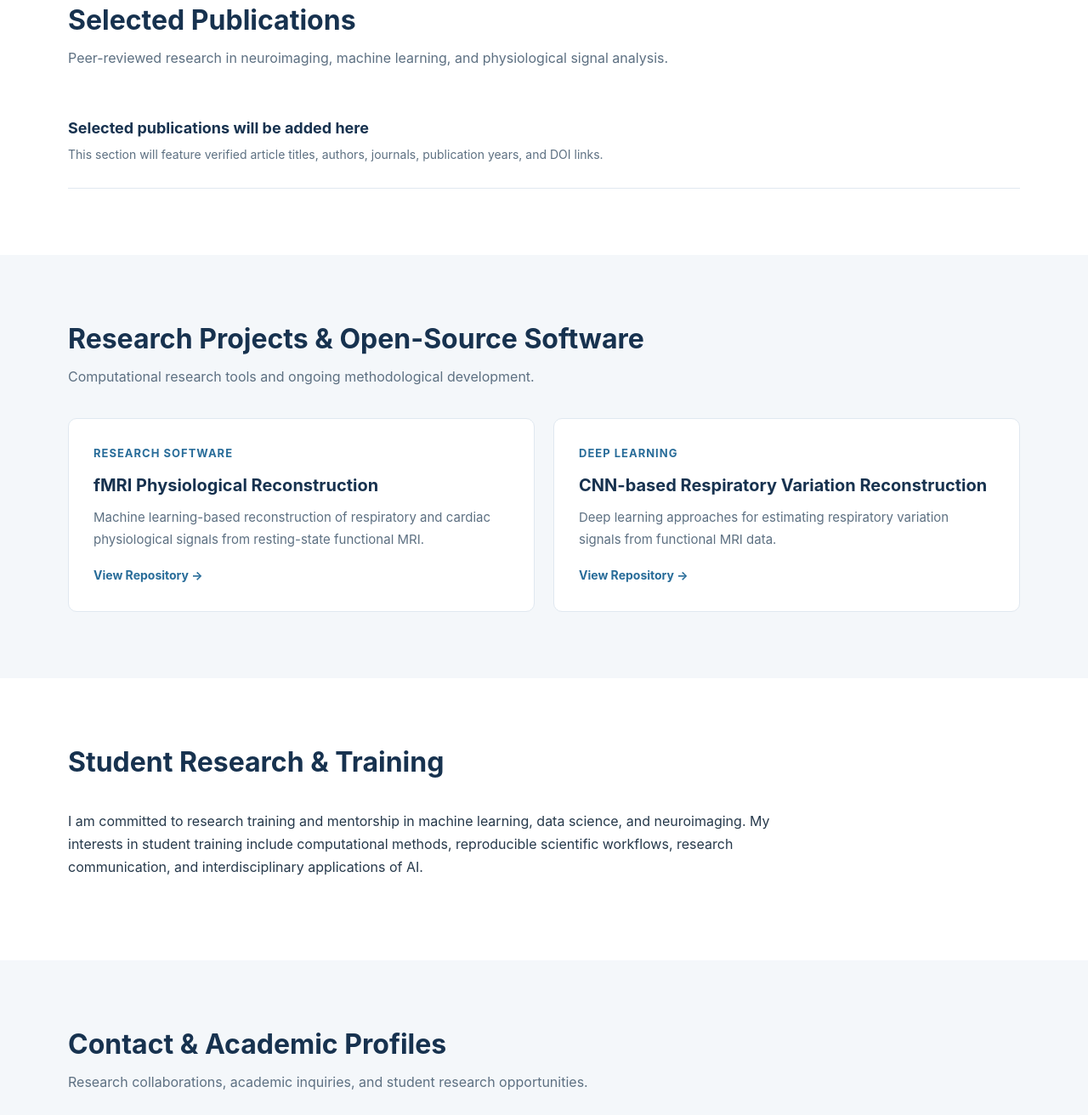
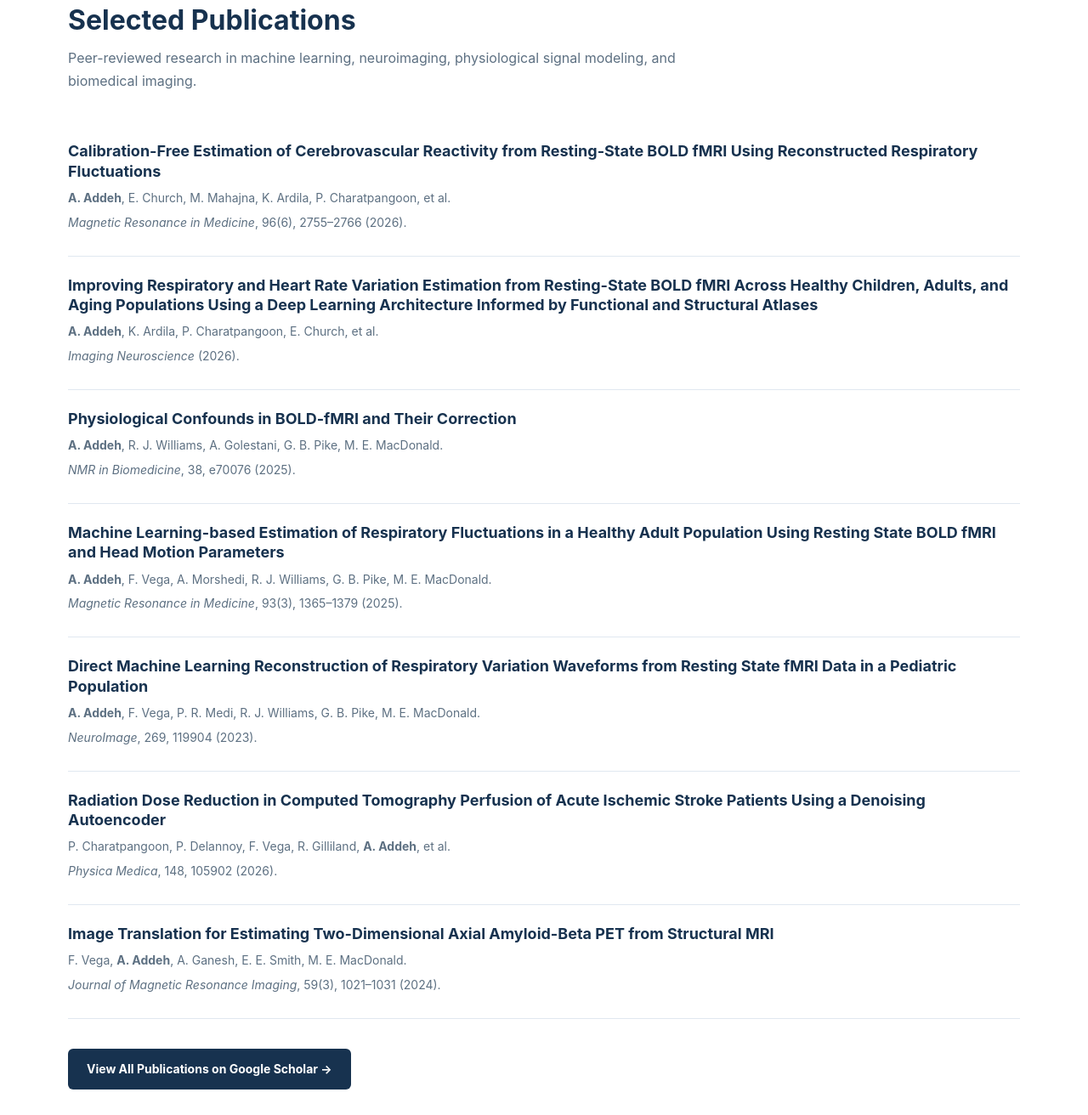
Before and after one commit to JalilAddeh/jaliladdeh.github.io, a plain HTML site: page index.html in a window 1280 px wide. Shown: the part 1848-3160 px from the top of the page at 85% size. Drawn offline with Linux system fonts and the light colour scheme.

Commit message:
Update index.html

```diff
--- a/index.html
+++ b/index.html
@@ -4,8 +4,12 @@
 <head>
   <meta charset="UTF-8">
   <meta name="viewport" content="width=device-width, initial-scale=1">
-  <meta name="description" content="Abdoljalil Addeh, PhD — Assistant Professor of Data Science at Mount Royal University. Research in machine learning, neuroimaging, and physiological modeling.">
+
+  <meta name="description"
+        content="Abdoljalil Addeh, PhD — Assistant Professor of Data Science at Mount Royal University. Research in machine learning, neuroimaging, physiological signal modeling, and biomedical imaging.">
+
   <meta name="theme-color" content="#ffffff">
+
   <title>Abdoljalil Addeh, PhD | Research & Academic Profile</title>
 
   <style>
@@ -19,9 +23,13 @@
       --white: #ffffff;
     }
 
-    * { box-sizing: border-box; }
+    * {
+      box-sizing: border-box;
+    }
 
-    html { scroll-behavior: smooth; }
+    html {
+      scroll-behavior: smooth;
+    }
 
     body {
       margin: 0;
@@ -32,14 +40,20 @@
       line-height: 1.7;
     }
 
-    a { color: var(--blue); }
+    a {
+      color: var(--blue);
+    }
 
-    a:hover { color: var(--navy); }
+    a:hover {
+      color: var(--navy);
+    }
 
     .container {
       width: min(1120px, 90%);
       margin: auto;
     }
+
+    /* NAVIGATION */
 
     .site-header {
       background: white;
@@ -74,7 +88,11 @@
       font-weight: 550;
     }
 
-    nav a:hover { color: var(--blue); }
+    nav a:hover {
+      color: var(--blue);
+    }
+
+    /* HERO */
 
     .hero {
       padding: 95px 0 105px;
@@ -158,6 +176,8 @@
       border-color: var(--navy);
     }
 
+    /* PORTRAIT */
+
     .portrait {
       width: 100%;
       max-width: 340px;
@@ -188,12 +208,16 @@
       color: var(--muted);
     }
 
+    /* SECTIONS */
+
     section {
       padding: 78px 0;
       scroll-margin-top: 30px;
     }
 
-    .section-alt { background: var(--soft); }
+    .section-alt {
+      background: var(--soft);
+    }
 
     .section-heading {
       margin-bottom: 35px;
@@ -215,7 +239,11 @@
       font-size: 16px;
     }
 
-    .prose p { margin-bottom: 18px; }
+    .prose p {
+      margin-bottom: 18px;
+    }
+
+    /* RESEARCH CARDS */
 
     .cards {
       display: grid;
@@ -254,12 +282,12 @@
       font-size: 15px;
     }
 
+    /* PUBLICATIONS */
+
     .publication {
       border-bottom: 1px solid var(--line);
       padding: 22px 0;
     }
-
-    .publication:first-child { padding-top: 0; }
 
     .publication h3 {
       font-size: 18px;
@@ -271,6 +299,20 @@
       color: var(--muted);
       font-size: 14px;
     }
+
+    .publication a {
+      display: inline-block;
+      margin-top: 9px;
+      font-size: 14px;
+      font-weight: 650;
+      text-decoration: none;
+    }
+
+    .publication a:hover {
+      text-decoration: underline;
+    }
+
+    /* PROJECTS */
 
     .project-grid {
       display: grid;
@@ -285,6 +327,8 @@
       font-weight: 650;
       text-decoration: none;
     }
+
+    /* ACADEMIC PROFILES */
 
     .profile-links {
       display: flex;
@@ -303,6 +347,8 @@
       font-weight: 600;
     }
 
+    /* FOOTER */
+
     footer {
       background: var(--navy);
       color: #dce6ef;
@@ -310,7 +356,11 @@
       font-size: 13px;
     }
 
-    footer a { color: white; }
+    footer a {
+      color: white;
+    }
+
+    /* MOBILE */
 
     @media (max-width: 800px) {
       .hero-grid {
@@ -331,16 +381,27 @@
         align-items: flex-start;
       }
 
-      nav { gap: 15px; }
+      nav {
+        gap: 15px;
+      }
 
-      .hero { padding: 65px 0; }
+      .hero {
+        padding: 65px 0;
+      }
 
-      section { padding: 55px 0; }
+      section {
+        padding: 55px 0;
+      }
     }
 
     @media (prefers-reduced-motion: reduce) {
-      html { scroll-behavior: auto; }
-      .card { transition: none; }
+      html {
+        scroll-behavior: auto;
+      }
+
+      .card {
+        transition: none;
+      }
     }
   </style>
 </head>
@@ -348,9 +409,14 @@
 <body>
 
   <!-- NAVIGATION -->
+
   <header class="site-header">
     <div class="container nav-inner">
-      <a class="brand" href="#">Abdoljalil Addeh</a>
+
+      <a class="brand" href="#">
+        Abdoljalil Addeh
+      </a>
+
       <nav aria-label="Main navigation">
         <a href="#about">About</a>
         <a href="#research">Research</a>
@@ -359,12 +425,15 @@
         <a href="#training">Training</a>
         <a href="#contact">Contact</a>
       </nav>
+
     </div>
   </header>
 
   <!-- HERO -->
+
   <div class="hero">
     <div class="container hero-grid">
+
       <div>
         <div class="eyebrow">
           Assistant Professor of Data Science
@@ -386,6 +455,7 @@
           <a href="#research" class="btn btn-primary">
             Explore My Research
           </a>
+
           <a href="#publications" class="btn btn-outline">
             Publications
           </a>
@@ -398,19 +468,23 @@
           alt="Portrait of Abdoljalil Addeh"
           onerror="this.style.display='none';this.nextElementSibling.style.display='flex';"
         >
+
         <div class="portrait-placeholder" style="display:none;">
           Professional portrait<br>
           Upload profile.jpg to GitHub
         </div>
       </div>
+
     </div>
   </div>
 
   <main>
 
     <!-- ABOUT -->
+
     <section id="about">
       <div class="container">
+
         <div class="section-heading">
           <h2>About Me</h2>
         </div>
@@ -439,12 +513,15 @@
             artificial intelligence with neuroimaging research.
           </p>
         </div>
+
       </div>
     </section>
 
     <!-- RESEARCH -->
+
     <section id="research" class="section-alt">
       <div class="container">
+
         <div class="section-heading">
           <h2>Research Areas</h2>
           <p>
@@ -486,47 +563,206 @@
           </article>
 
         </div>
+
       </div>
     </section>
 
     <!-- PUBLICATIONS -->
+
     <section id="publications">
       <div class="container">
+
         <div class="section-heading">
           <h2>Selected Publications</h2>
           <p>
-            Peer-reviewed research in neuroimaging,
-            machine learning, and physiological signal analysis.
+            Peer-reviewed research in machine learning,
+            neuroimaging, physiological signal modeling,
+            and biomedical imaging.
           </p>
         </div>
 
+        <!-- PAPER 1 -->
+
         <div class="publication">
-          <h3>Selected publications will be added here</h3>
+          <h3>
+            Calibration-Free Estimation of Cerebrovascular
+            Reactivity from Resting-State BOLD fMRI
+            Using Reconstructed Respiratory Fluctuations
+          </h3>
+
           <p>
-            This section will feature verified article titles,
-            authors, journals, publication years, and DOI links.
+            <strong>A. Addeh</strong>, E. Church,
+            M. Mahajna, K. Ardila, P. Charatpangoon,
+            et al.
           </p>
+
+          <p>
+            <em>Magnetic Resonance in Medicine</em>,
+            96(6), 2755–2766 (2026).
+          </p>
+
+          <!-- DOI link will be added here -->
         </div>
 
-        <!--
-          Add a publication by copying this template:
+        <!-- PAPER 2 -->
 
-          <div class="publication">
-            <h3>Full article title</h3>
-            <p>Authors · Journal · Year</p>
-            <a href="https://doi.org/YOUR-DOI">
-              View Publication
-            </a>
-          </div>
-        -->
+        <div class="publication">
+          <h3>
+            Improving Respiratory and Heart Rate Variation
+            Estimation from Resting-State BOLD fMRI
+            Across Healthy Children, Adults, and Aging
+            Populations Using a Deep Learning Architecture
+            Informed by Functional and Structural Atlases
+          </h3>
+
+          <p>
+            <strong>A. Addeh</strong>, K. Ardila,
+            P. Charatpangoon, E. Church, et al.
+          </p>
+
+          <p>
+            <em>Imaging Neuroscience</em> (2026).
+          </p>
+
+          <!-- DOI link will be added here -->
+        </div>
+
+        <!-- PAPER 3 -->
+
+        <div class="publication">
+          <h3>
+            Physiological Confounds in BOLD-fMRI
+            and Their Correction
+          </h3>
+
+          <p>
+            <strong>A. Addeh</strong>, R. J. Williams,
+            A. Golestani, G. B. Pike,
+            M. E. MacDonald.
+          </p>
+
+          <p>
+            <em>NMR in Biomedicine</em>,
+            38, e70076 (2025).
+          </p>
+
+          <!-- DOI link will be added here -->
+        </div>
+
+        <!-- PAPER 4 -->
+
+        <div class="publication">
+          <h3>
+            Machine Learning-based Estimation of
+            Respiratory Fluctuations in a Healthy Adult
+            Population Using Resting State BOLD fMRI
+            and Head Motion Parameters
+          </h3>
+
+          <p>
+            <strong>A. Addeh</strong>, F. Vega,
+            A. Morshedi, R. J. Williams,
+            G. B. Pike, M. E. MacDonald.
+          </p>
+
+          <p>
+            <em>Magnetic Resonance in Medicine</em>,
+            93(3), 1365–1379 (2025).
+          </p>
+
+          <!-- DOI link will be added here -->
+        </div>
+
+        <!-- PAPER 5 -->
+
+        <div class="publication">
+          <h3>
+            Direct Machine Learning Reconstruction of
+            Respiratory Variation Waveforms from
+            Resting State fMRI Data in a Pediatric Population
+          </h3>
+
+          <p>
+            <strong>A. Addeh</strong>, F. Vega,
+            P. R. Medi, R. J. Williams,
+            G. B. Pike, M. E. MacDonald.
+          </p>
+
+          <p>
+            <em>NeuroImage</em>,
+            269, 119904 (2023).
+          </p>
+
+          <!-- DOI link will be added here -->
+        </div>
+
+        <!-- PAPER 6 -->
+
+        <div class="publication">
+          <h3>
+            Radiation Dose Reduction in Computed Tomography
+            Perfusion of Acute Ischemic Stroke Patients
+            Using a Denoising Autoencoder
+          </h3>
+
+          <p>
+            P. Charatpangoon, P. Delannoy, F. Vega,
+            R. Gilliland, <strong>A. Addeh</strong>,
+            et al.
+          </p>
+
+          <p>
+            <em>Physica Medica</em>,
+            148, 105902 (2026).
+          </p>
+
+          <!-- DOI link will be added here -->
+        </div>
+
+        <!-- PAPER 7 -->
+
+        <div class="publication">
+          <h3>
+            Image Translation for Estimating
+            Two-Dimensional Axial Amyloid-Beta PET
+            from Structural MRI
+          </h3>
+
+          <p>
+            F. Vega, <strong>A. Addeh</strong>,
+            A. Ganesh, E. E. Smith, M. E. MacDonald.
+          </p>
+
+          <p>
+            <em>Journal of Magnetic Resonance Imaging</em>,
+            59(3), 1021–1031 (2024).
+          </p>
+
+          <!-- DOI link will be added here -->
+        </div>
+
+        <!-- GOOGLE SCHOLAR -->
+
+        <div style="margin-top: 35px;">
+          <a
+            href="https://scholar.google.ca/citations?user=VQZ39nkAAAAJ&amp;hl=en"
+            target="_blank"
+            rel="noopener noreferrer"
+            class="btn btn-primary">
+            View All Publications on Google Scholar &rarr;
+          </a>
+        </div>
+
       </div>
     </section>
 
     <!-- PROJECTS -->
+
     <section id="projects" class="section-alt">
       <div class="container">
+
         <div class="section-heading">
-          <h2>Research Projects & Open-Source Software</h2>
+          <h2>Research Projects &amp; Open-Source Software</h2>
           <p>
             Computational research tools and ongoing
             methodological development.
@@ -538,42 +774,55 @@
           <article class="card">
             <div class="card-number">RESEARCH SOFTWARE</div>
             <h3>fMRI Physiological Reconstruction</h3>
+
             <p>
               Machine learning-based reconstruction of
               respiratory and cardiac physiological signals
               from resting-state functional MRI.
             </p>
-            <a class="project-link"
-               href="https://github.com/JalilAddeh/fMRI-Physio-Reconstruction"
-               target="_blank" rel="noopener noreferrer">
+
+            <a
+              class="project-link"
+              href="https://github.com/JalilAddeh/fMRI-Physio-Reconstruction"
+              target="_blank"
+              rel="noopener noreferrer">
               View Repository &rarr;
             </a>
           </article>
 
           <article class="card">
             <div class="card-number">DEEP LEARNING</div>
-            <h3>CNN-based Respiratory Variation Reconstruction</h3>
+            <h3>
+              CNN-based Respiratory Variation Reconstruction
+            </h3>
+
             <p>
               Deep learning approaches for estimating
               respiratory variation signals from
               functional MRI data.
             </p>
-            <a class="project-link"
-               href="https://github.com/JalilAddeh/CNN_fMRI_RV_Reconstruction"
-               target="_blank" rel="noopener noreferrer">
+
+            <a
+              class="project-link"
+              href="https://github.com/JalilAddeh/CNN_fMRI_RV_Reconstruction"
+              target="_blank"
+              rel="noopener noreferrer">
               View Repository &rarr;
             </a>
           </article>
 
         </div>
+
       </div>
     </section>
 
     <!-- TRAINING -->
+
     <section id="training">
       <div class="container">
+
         <div class="section-heading">
-          <h2>Student Research & Training</h2>
+          <h2>Student Research &amp; Training</h2>
         </div>
 
         <div class="prose">
@@ -586,14 +835,17 @@
             interdisciplinary applications of AI.
           </p>
         </div>
+
       </div>
     </section>
 
     <!-- CONTACT -->
+
     <section id="contact" class="section-alt">
       <div class="container">
+
         <div class="section-heading">
-          <h2>Contact & Academic Profiles</h2>
+          <h2>Contact &amp; Academic Profiles</h2>
           <p>
             Research collaborations, academic inquiries,
             and student research opportunities.
@@ -608,24 +860,38 @@
             Calgary, Alberta, Canada
           </p>
 
+          <p>
+            Email:
+            <a href="mailto:jaddeh@mtroyal.ca">
+              jaddeh@mtroyal.ca
+            </a>
+          </p>
+
           <div class="profile-links">
-            <a href="https://github.com/JalilAddeh"
-               target="_blank" rel="noopener noreferrer">
+
+            <a
+              href="https://scholar.google.ca/citations?user=VQZ39nkAAAAJ&amp;hl=en"
+              target="_blank"
+              rel="noopener noreferrer">
+              Google Scholar
+            </a>
+
+            <a
+              href="https://github.com/JalilAddeh"
+              target="_blank"
+              rel="noopener noreferrer">
               GitHub
             </a>
 
-            <!-- Add verified links here:
-              Google Scholar
-              ORCID
-              Mount Royal University profile
-              LinkedIn
-            -->
           </div>
         </div>
+
       </div>
     </section>
 
   </main>
+
+  <!-- FOOTER -->
 
   <footer>
     <div class="container">
```
